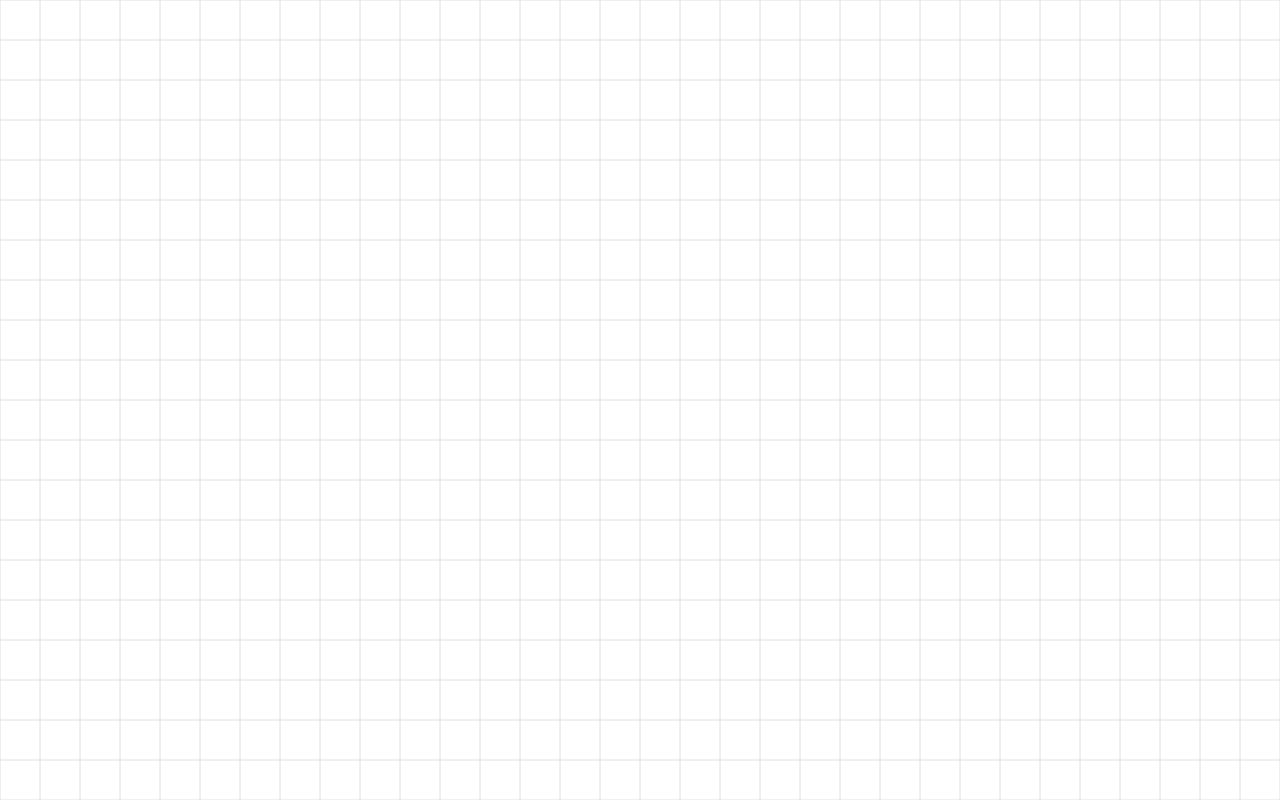
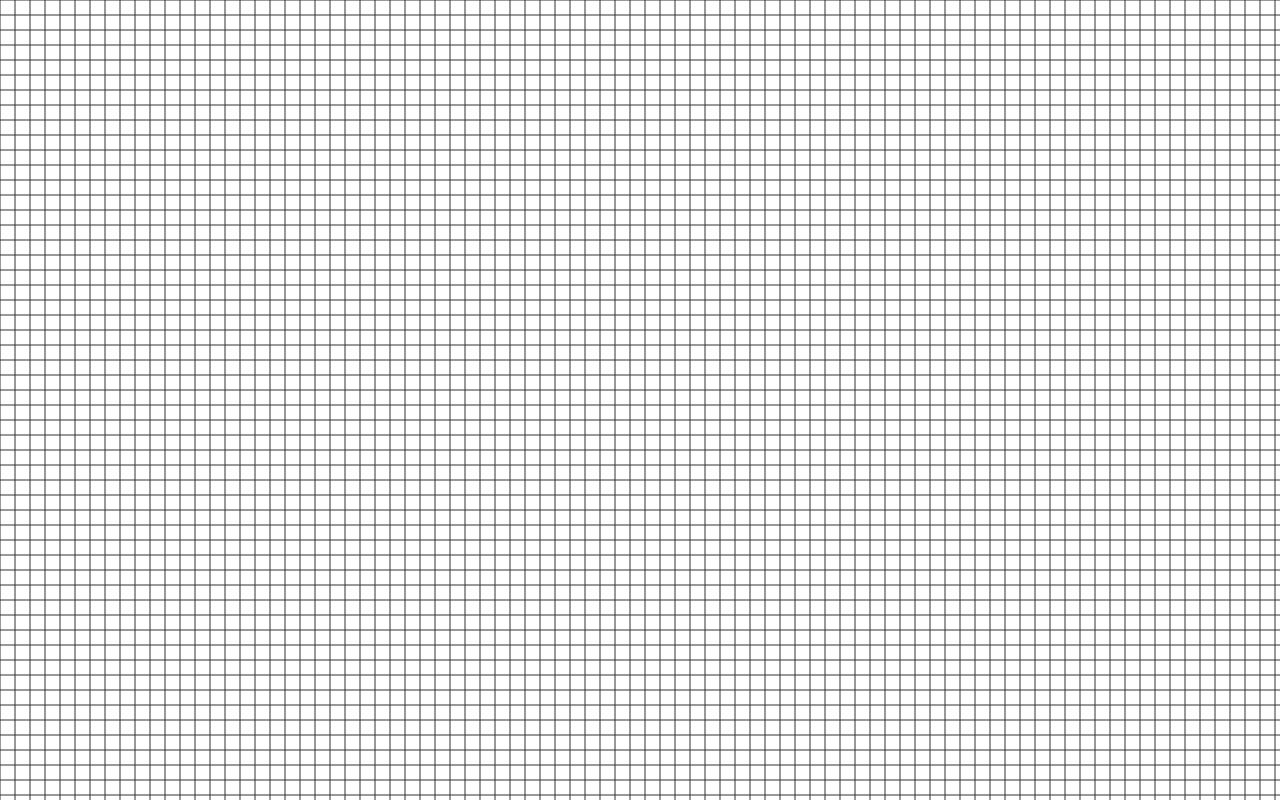
Before and after one commit to sidecut/grid, a plain HTML site: page grid.html in a window 1280 px wide. Drawn offline with Linux system fonts and the light colour scheme.

Commit message:
Tighter and lines are black

```diff
--- a/grid.html
+++ b/grid.html
@@ -21,9 +21,9 @@ function drawGrid() {
   canvas.width = window.innerWidth;
   canvas.height = window.innerHeight;
 
-  const gridSize = 40; // Size of each grid square in pixels
+  const gridSize = 15; // Size of each grid square in pixels
   ctx.clearRect(0, 0, canvas.width, canvas.height);
-  ctx.strokeStyle = '#e0e0e0'; // Grid line color
+  ctx.strokeStyle = '#333'; // Grid line color
   ctx.lineWidth = 1;
 
   ctx.beginPath();
```
